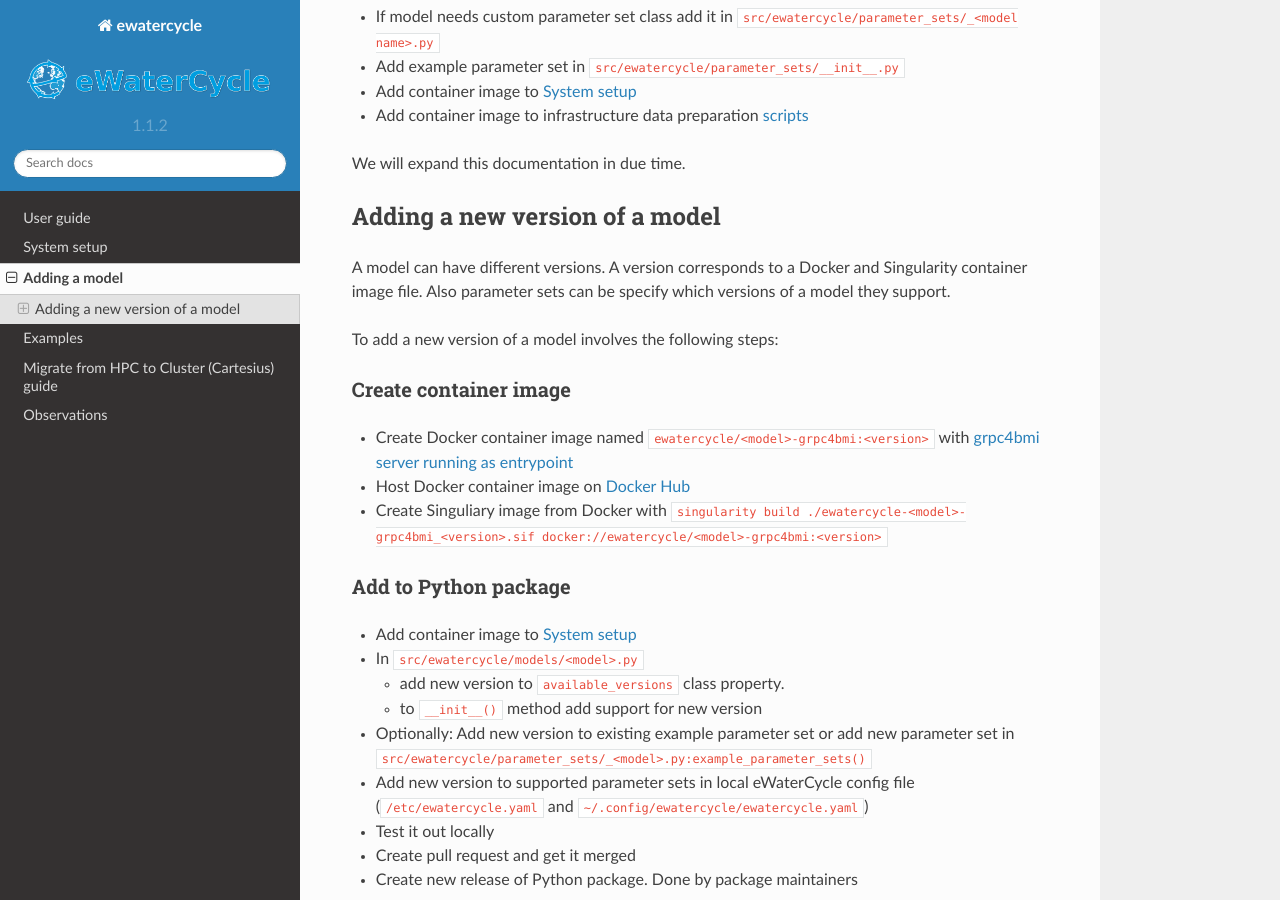
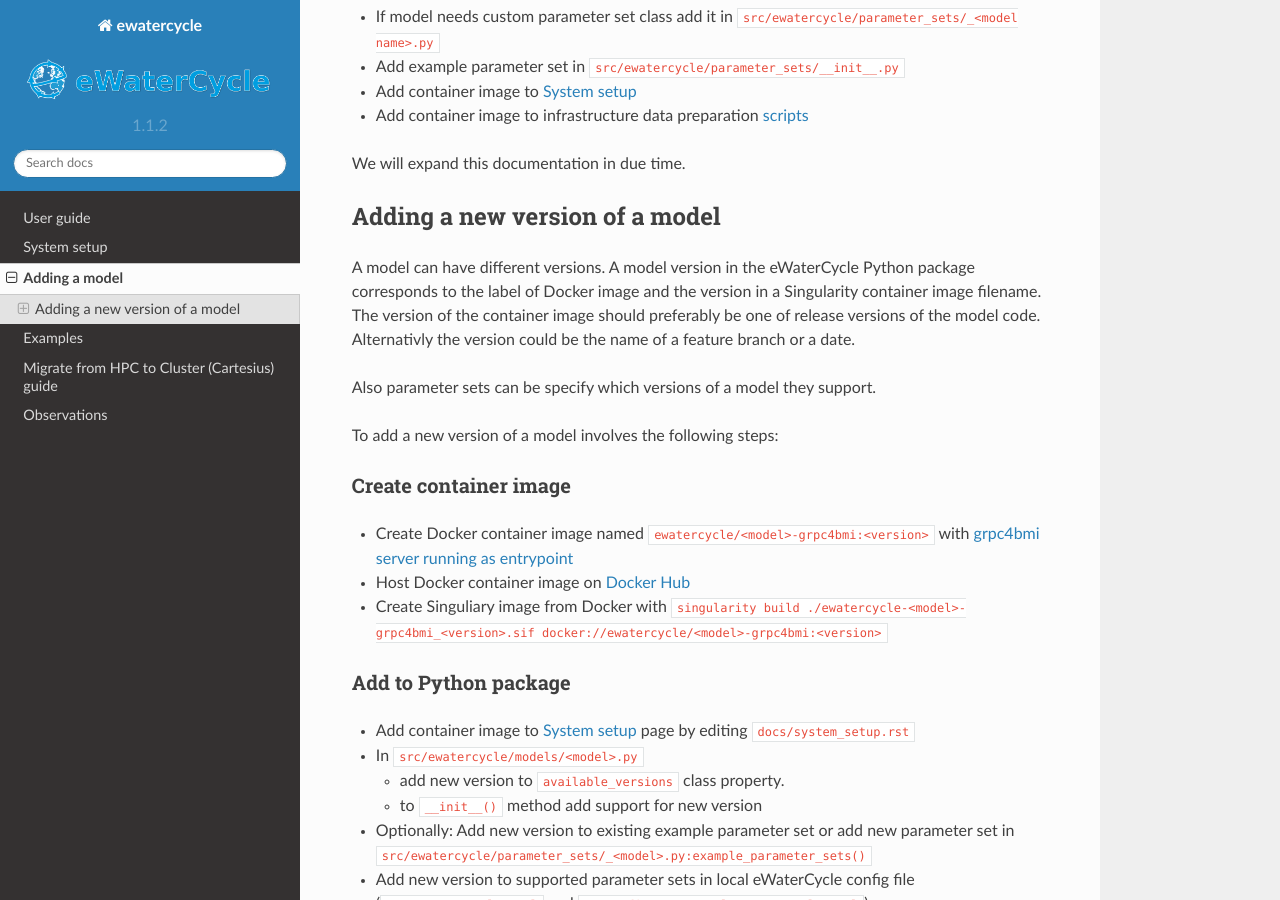
Before and after one commit to eWaterCycle/ewatercycle, a Sphinx documentation site: the page built from docs/adding_models.rst, in a window 1280 px wide and 900 px high, scrolled down 376 px. Built offline with Sphinx 7.4.7 and the Read the Docs theme 2.0.0, drawn with Linux system fonts in a browser that asks for light colours; pages that are not in the unit, such as notebooks, are missing from menus.

Commit message:
Eloborate version choice

```diff
--- a/docs/adding_models.rst
+++ b/docs/adding_models.rst
@@ -21,7 +21,9 @@ Adding a new version of a model
 -------------------------------
 
 A model can have different versions.
-A version corresponds to a Docker and Singularity container image file.
+A model version in the eWaterCycle Python package corresponds to the label of Docker image and the version in a Singularity container image filename.
+The version of the container image should preferably be one of release versions of the model code. Alternativly the version could be the name of a feature branch or a date.
+
 Also parameter sets can be specify which versions of a model they support.
 
 To add a new version of a model involves the following steps:
@@ -36,7 +38,7 @@ Create container image
 Add to Python package
 ~~~~~~~~~~~~~~~~~~~~~
 
-* Add container image to :doc:`system_setup`
+* Add container image to :doc:`system_setup` page by editing ``docs/system_setup.rst``
 * In ``src/ewatercycle/models/<model>.py``
 
   * add new version to ``available_versions`` class property.
```
